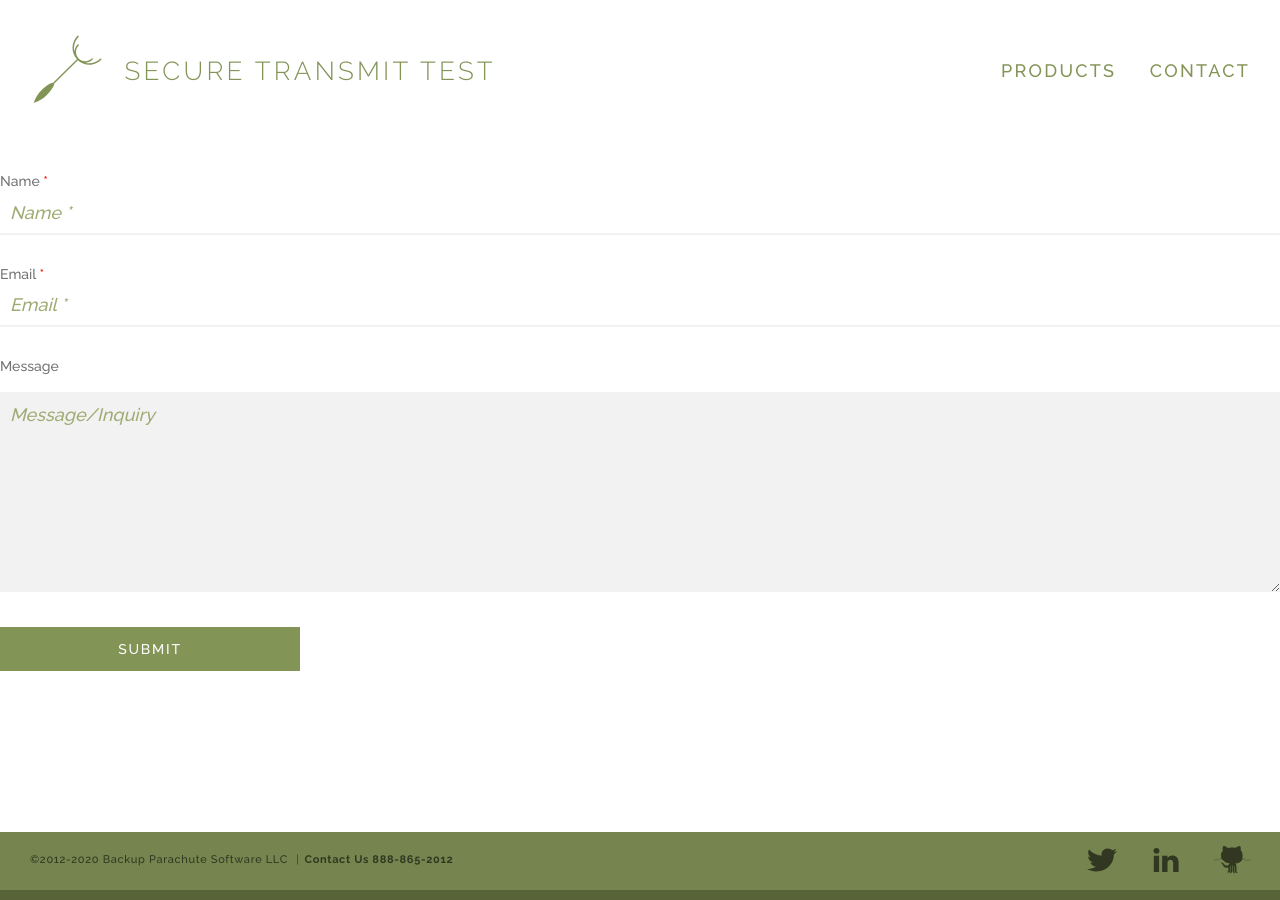
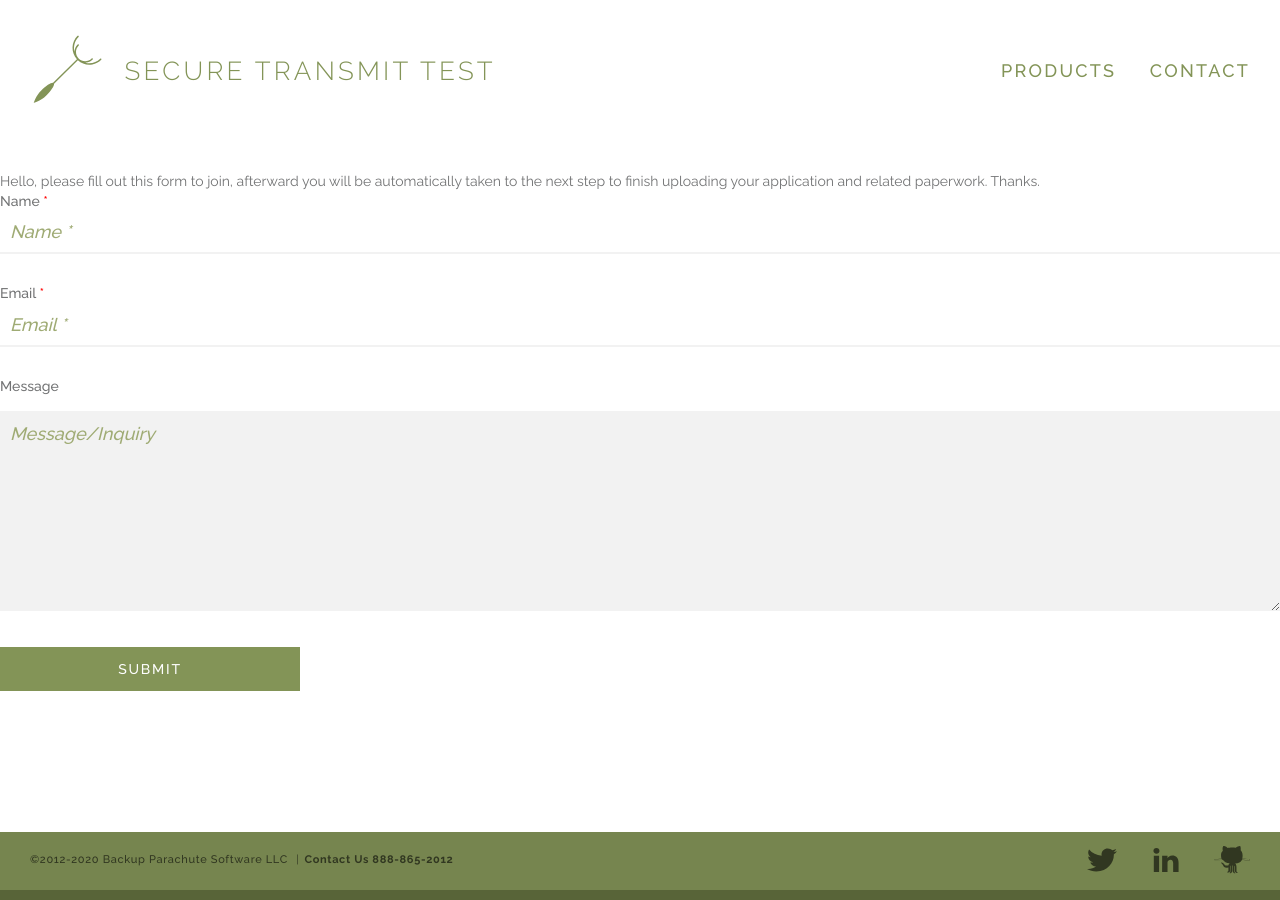
Before and after one commit to backupparachute/backupparachute.github.com, a Jekyll site: the page built from st-test-form.html, in a window 1280 px wide. Built offline with Jekyll 4.4.1, drawn with Linux system fonts in a browser that asks for light colours.

Commit message:
added some verbiage

```diff
--- a/st-test-form.html
+++ b/st-test-form.html
@@ -6,7 +6,7 @@ scripts:
 ---
 
 <div>
-
+	<h4>Hello, please fill out this form to join, afterward you will be automatically taken to the next step to finish uploading your application and related paperwork. Thanks.</h4>
 
 <form id="contactForm" class="contact-form" novalidate="novalidate" action="http://bps.securetransmit.io/web/test/form?token=EcAJg4QTrsGTmLpoxiLvS5qA&st_rau=true" method="POST">
 	<div>
```
